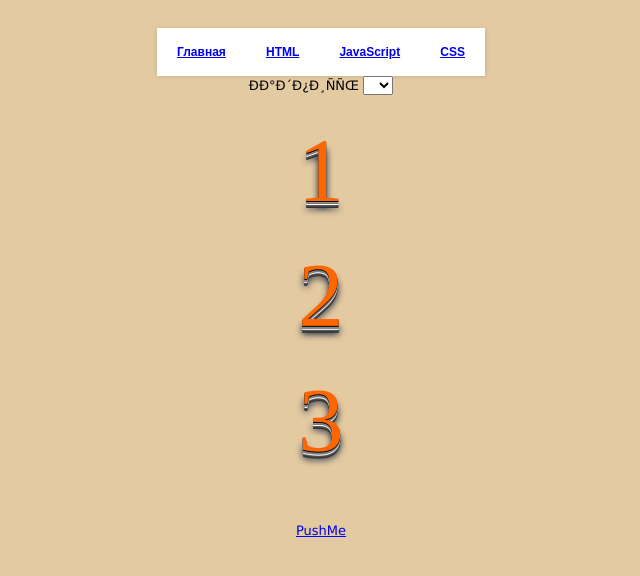
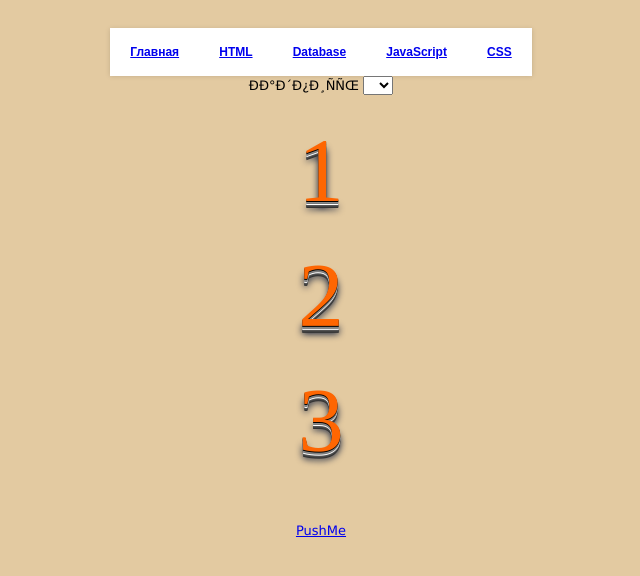
Before and after one commit to 1234q/1234q.github.io, a plain HTML site: page index.html in a window 1280 px wide. Shown: the whole page, without its empty margins (319-959 px from the left). Drawn offline with Linux system fonts and the light colour scheme.

Commit message:
Update index.html

```diff
--- a/index.html
+++ b/index.html
@@ -18,6 +18,7 @@
   <li><a href="index.html">&#1043;&#1083;&#1072;&#1074;&#1085;&#1072;&#1103;</a></li>
 
   <li><a href="html.html">HTML</a></li>
+  <li><a href="database.html">Database</a></li>
 
   <li><a href="JavaScript.html">JavaScript</a>
     <ul>
```
